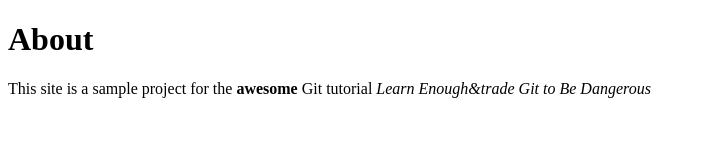
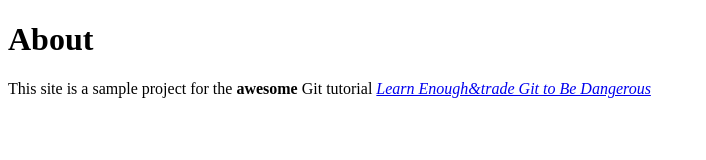
Before and after one commit to velimir1995/website, a plain HTML site: page about.html in a window 1280 px wide. Shown: the whole page, without its empty margins (0-706 px from the left). Drawn offline with Linux system fonts and the light colour scheme.

Commit message:
Add link to tutorial title

```diff
--- a/about.html
+++ b/about.html
@@ -6,6 +6,6 @@
     <body>
         <h1>About</h1>
         <p>This site is a sample project for the <strong>awesome</strong> Git
-        tutorial <em>Learn Enough&trade Git to Be Dangerous</em></p>
+        tutorial <a href="https://www.learnenough.com/git-tutorial"><em>Learn Enough&trade Git to Be Dangerous</em></a></p>
     </body>
 </html>
```
